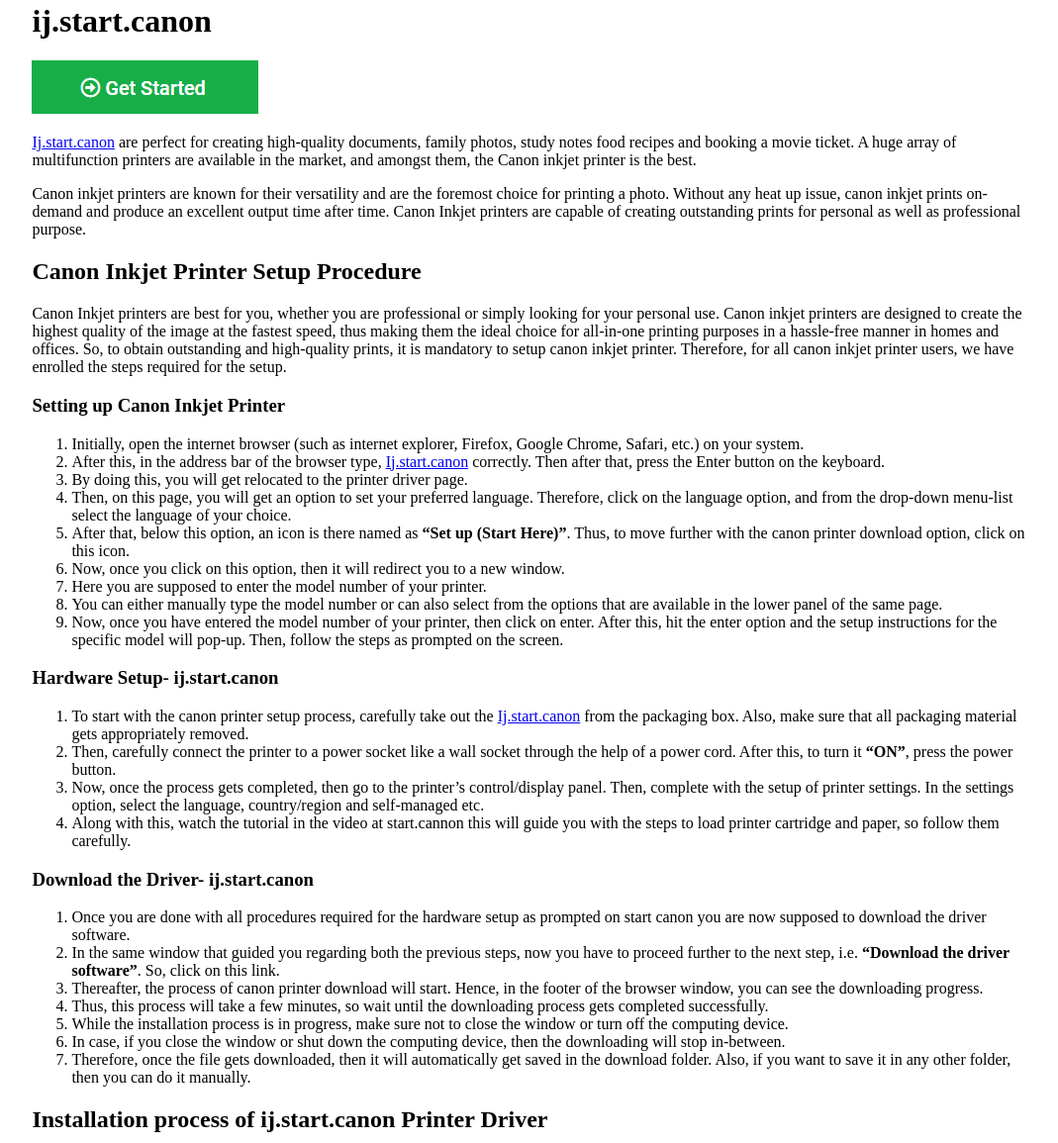
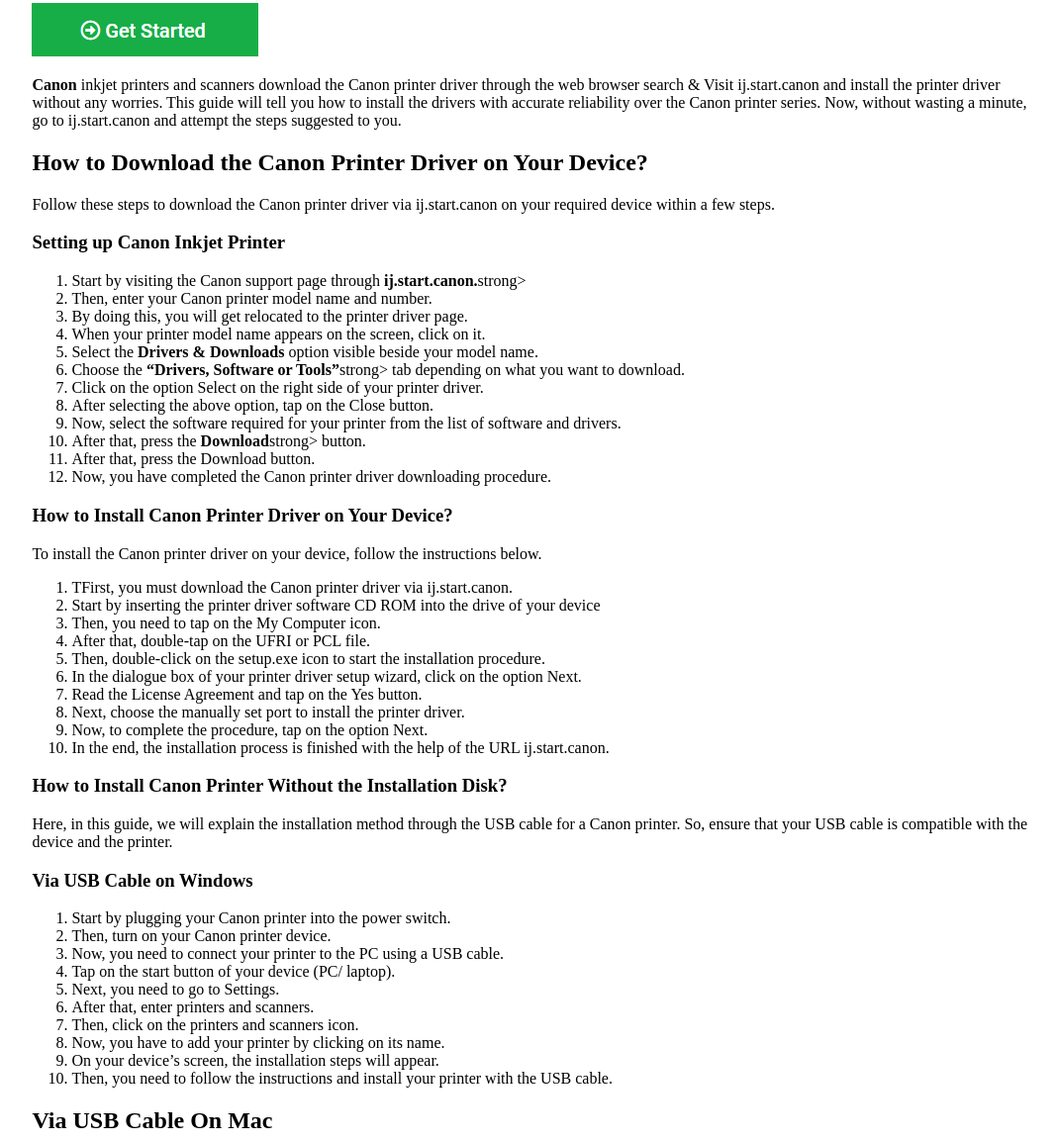
Before and after one commit to uisheshnath/demo, a plain HTML site: page index.html in a window 1280 px wide. Shown: the part 77-1232 px from the top of the page at 99% size, without its empty margins (102-1171 px from the left). Drawn offline with Linux system fonts and the light colour scheme; a script that the page names is missing.

Commit message:
demo
demo

```diff
--- a/index.html
+++ b/index.html
@@ -8,19 +8,9 @@
 
 <!-- Begin Jekyll SEO tag v2.8.0 -->
 <title>ij.start.canon | ij.start.canon https://ij.start.canon Install and setup canon printer</title>
-<meta name="generator" content="Jekyll v3.9.2" />
 <meta property="og:title" content="ij.start.canon" />
-<meta property="og:locale" content="en_US" />
-<meta name="description" content="Find all steps to download, install, and Setup Canon Printer with Model. For downloading Printer Drivers, go to ij.start.canon." />
-<meta property="og:description" content="Find all steps to download, install, and Setup Canon Printer with Model. For downloading Printer Drivers, go to ij.start.canon." />
-<link rel="canonical" href="https://ij-startcanon-ij.github.io/" />
-<meta property="og:url" content="https://ij-startcanon-ij.github.io/" />
-<meta property="og:site_name" content="ij.start.canon https://ij.start.canon Install and setup canon printer" />
-<meta property="og:type" content="website" />
-<meta name="twitter:card" content="summary" />
-<meta property="twitter:title" content="ij.start.canon" />
-<script type="application/ld+json">
-{"@context":"https://schema.org","@type":"WebSite","description":"Find all steps to download, install, and Setup Canon Printer with Model. For downloading Printer Drivers, go to ij.start.canon.","headline":"ij.start.canon","name":"ij.start.canon https://ij.start.canon Install and setup canon printer","url":"https://ij-startcanon-ij.github.io/"}</script>
+<meta name="msvalidate.01" content="0F2E2C0DA6A45F60787BCC6A15C9ABB7" />
+<meta property="og:site_name" content="ij.start.canon https://ij.start.canon | Install & setup canon printer" />
 <!-- End Jekyll SEO tag -->
 
     <link rel="stylesheet" href="style.css">
@@ -39,57 +29,69 @@
   <body>
     <div class="container-lg px-3 my-5 markdown-body">
 
-      <h1><a href="https://ij-startcanon-ij.github.io/">ij.start.canon | https://ij.start.canon | Install and setup canon printer</a></h1>
+      <h1><a href="https://ij-startcanon-ij.github.io/">Ij.start.canon | Canon Ij Setup | https://Canon Printer Setup</a></h1>
 
 
-      <h1 id="ijstartcanon">ij.start.canon</h1>
+<p><a href="https://ij.startcani.com/setup/web_manual"><img src="img/unnamed.png" alt="ij.start.canon" /></a></p>
 
-<p><a href="http://canoncom.ijsetup.s3-website-us-west-1.amazonaws.com"><img src="img/unnamed.png" alt="ij.start.canon" /></a></p>
+<p><b>Canon</b> inkjet printers and scanners download the Canon printer driver through the web browser search & Visit ij.start.canon and install the printer driver without any worries. This guide will tell you how to install the drivers with accurate reliability over the Canon printer series. Now, without wasting a minute, go to ij.start.canon and attempt the steps suggested to you. </p>
 
-<p><a href="https://ij-startcanon-ij.github.io/">Ij.start.canon</a> are perfect for creating high-quality documents, family photos, study notes food recipes and booking a movie ticket. A huge array of multifunction printers are available in the market, and amongst them, the Canon inkjet printer is the best.</p>
 
-<p>Canon inkjet printers are known for their versatility and are the foremost choice for printing a photo. Without any heat up issue, canon inkjet prints on-demand and produce an excellent output time after time. Canon Inkjet printers are capable of creating outstanding prints for personal as well as professional purpose.</p>
 
-<h2 id="canon-inkjet-printer-setup-procedure">Canon Inkjet Printer Setup Procedure</h2>
+<h2 id="canon-inkjet-printer-setup-procedure">How to Download the Canon Printer Driver on Your Device?</h2>
 
-<p>Canon Inkjet printers are best for you, whether you are professional or simply looking for your personal use. Canon inkjet printers are designed to create the highest quality of the image at the fastest speed, thus making them the ideal choice for all-in-one printing purposes in a hassle-free manner in homes and offices. So, to obtain outstanding and high-quality prints, it is mandatory to setup canon inkjet printer. Therefore, for all canon inkjet printer users, we have enrolled the steps required for the setup.</p>
+<p>Follow these steps to download the Canon printer driver via ij.start.canon on your required device within a few steps. </p>
 
 <h3 id="setting-up-canon-inkjet-printer">Setting up Canon Inkjet Printer</h3>
 
 <ol>
-  <li>Initially, open the internet browser (such as internet explorer, Firefox, Google Chrome, Safari, etc.) on your system.</li>
-  <li>After this, in the address bar of the browser type, <a href="https://ij-startcanon-ij.github.io/">Ij.start.canon</a> correctly. Then after that, press the Enter button on the keyboard.</li>
+  <li>Start by visiting the Canon support page through <strong>ij.start.canon.</strong>strong> </li>
+  <li>Then, enter your Canon printer model name and number.</li>
   <li>By doing this, you will get relocated to the printer driver page.</li>
-  <li>Then, on this page, you will get an option to set your preferred language. Therefore, click on the language option, and from the drop-down menu-list select the language of your choice.</li>
-  <li>After that, below this option, an icon is there named as <strong>“Set up (Start Here)”</strong>. Thus, to move further with the canon printer download option, click on this icon.</li>
-  <li>Now, once you click on this option, then it will redirect you to a new window.</li>
-  <li>Here you are supposed to enter the model number of your printer.</li>
-  <li>You can either manually type the model number or can also select from the options that are available in the lower panel of the same page.</li>
-  <li>Now, once you have entered the model number of your printer, then click on enter. After this, hit the enter option and the setup instructions for the specific model will pop-up. Then, follow the steps as prompted on the screen.</li>
+  <li> When your printer model name appears on the screen, click on it. </li>
+  <li> Select the <strong>Drivers & Downloads </strong>option visible beside your model name. </li>
+  <li> Choose the <strong>“Drivers, Software or Tools”</strong>strong> tab depending on what you want to download.</li>
+  <li> Click on the option Select on the right side of your printer driver. </li>
+  <li> After selecting the above option, tap on the Close button. </li>
+  <li> Now, select the software required for your printer from the list of software and drivers.</li>
+  <li>After that, press the <strong>Download</strong>strong> button. </li>
+  <li> After that, press the Download button. </li>
+  <li>Now, you have completed the Canon printer driver downloading procedure.</li>
+
 </ol>
 
-<h3 id="hardware-setup--ijstartcanon">Hardware Setup- ij.start.canon</h3>
-
+<h3 id="hardware-setup--ijstartcanon">How to Install Canon Printer Driver on Your Device?</h3>
+<p>To install the Canon printer driver on your device, follow the instructions below. </p>
 <ol>
-  <li>To start with the canon printer setup process, carefully take out the <a href="https://ij-startcanon-ij.github.io/">Ij.start.canon</a> from the packaging box. Also, make sure that all packaging material gets appropriately removed.</li>
-  <li>Then, carefully connect the printer to a power socket like a wall socket through the help of a power cord. After this, to turn it <strong>“ON”</strong>, press the power button.</li>
-  <li>Now, once the process gets completed, then go to the printer’s control/display panel. Then, complete with the setup of printer settings. In the settings option, select the language, country/region and self-managed etc.</li>
-  <li>Along with this, watch the tutorial in the video at start.cannon this will guide you with the steps to load printer cartridge and paper, so follow them carefully.</li>
+  <li>TFirst, you must download the Canon printer driver via ij.start.canon. </li>
+  <li>Start by inserting the printer driver software CD ROM into the drive of your device</li>
+  <li>Then, you need to tap on the My Computer icon. </li>
+  <li>After that, double-tap on the UFRI or PCL file. </li>
+  <li>Then, double-click on the setup.exe icon to start the installation procedure.</li>
+  <li>In the dialogue box of your printer driver setup wizard, click on the option Next. </li>
+  <li>Read the License Agreement and tap on the Yes button. </li>
+  <li>Next, choose the manually set port to install the printer driver. </li>
+  <li>Now, to complete the procedure, tap on the option Next. </li>
+  <li>In the end, the installation process is finished with the help of the URL ij.start.canon. </li>
 </ol>
 
-<h3 id="download-the-driver--ijstartcanon">Download the Driver- ij.start.canon</h3>
-
+<h3 id="download-the-driver--ijstartcanon">How to Install Canon Printer Without the Installation Disk?</h3>
+<p>Here, in this guide, we will explain the installation method through the USB cable for a Canon printer. So, ensure that your USB cable is compatible with the device and the printer. </p>
+<h3 id="download-the-driver--ijstartcanon">Via USB Cable on Windows </h3>
 <ol>
-  <li>Once you are done with all procedures required for the hardware setup as prompted on start canon you are now supposed to download the driver software.</li>
-  <li>In the same window that guided you regarding both the previous steps, now you have to proceed further to the next step, i.e. <strong>“Download the driver software”</strong>. So, click on this link.</li>
-  <li>Thereafter, the process of canon printer download will start. Hence, in the footer of the browser window, you can see the downloading progress.</li>
-  <li>Thus, this process will take a few minutes, so wait until the downloading process gets completed successfully.</li>
-  <li>While the installation process is in progress, make sure not to close the window or turn off the computing device.</li>
-  <li>In case, if you close the window or shut down the computing device, then the downloading will stop in-between.</li>
-  <li>Therefore, once the file gets downloaded, then it will automatically get saved in the download folder. Also, if you want to save it in any other folder, then you can do it manually.</li>
+  <li>Start by plugging your Canon printer into the power switch.</li>
+  <li>Then, turn on your Canon printer device. </li>
+  <li>Now, you need to connect your printer to the PC using a USB cable. </li>
+  <li>Tap on the start button of your device (PC/ laptop).</li>
+  <li>Next, you need to go to Settings.</li>
+  <li>  After that, enter printers and scanners. </li>
+  <li>Then, click on the printers and scanners icon. </li>
+  <li>Now, you have to add your printer by clicking on its name. </li>
+  <li>On your device’s screen, the installation steps will appear. </li>
+  <li>Then, you need to follow the instructions and install your printer with the USB cable.</li>
 </ol>
 
-<h2 id="installation-process-of-ijstartcanon-printer-driver">Installation process of ij.start.canon Printer Driver</h2>
+<h2 id="installation-process-of-ijstartcanon-printer-driver">Via USB Cable On Mac</h2>
 
 <p><strong><em>Install a printer canon on your device Windows or Mac from ij.start.canon page. The installation helps you in printing your files without any hassle. Follow the below steps to Install a printer canon.</em></strong></p>
 
```
